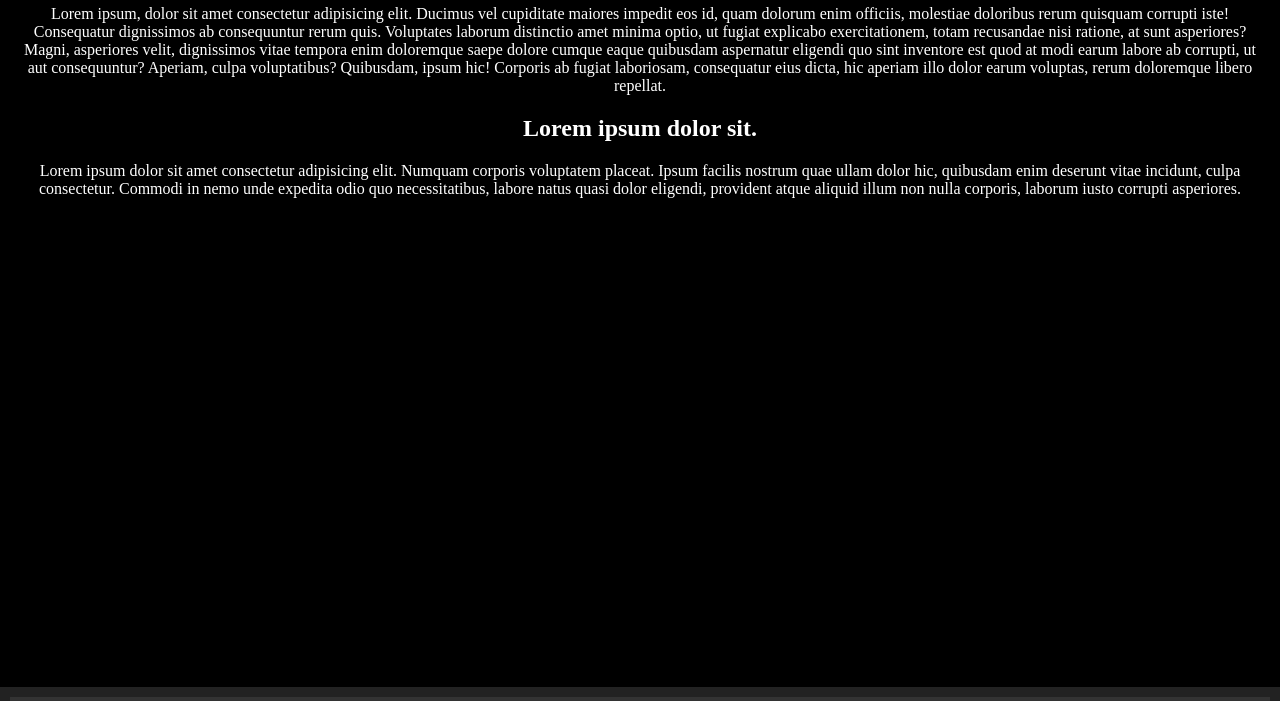
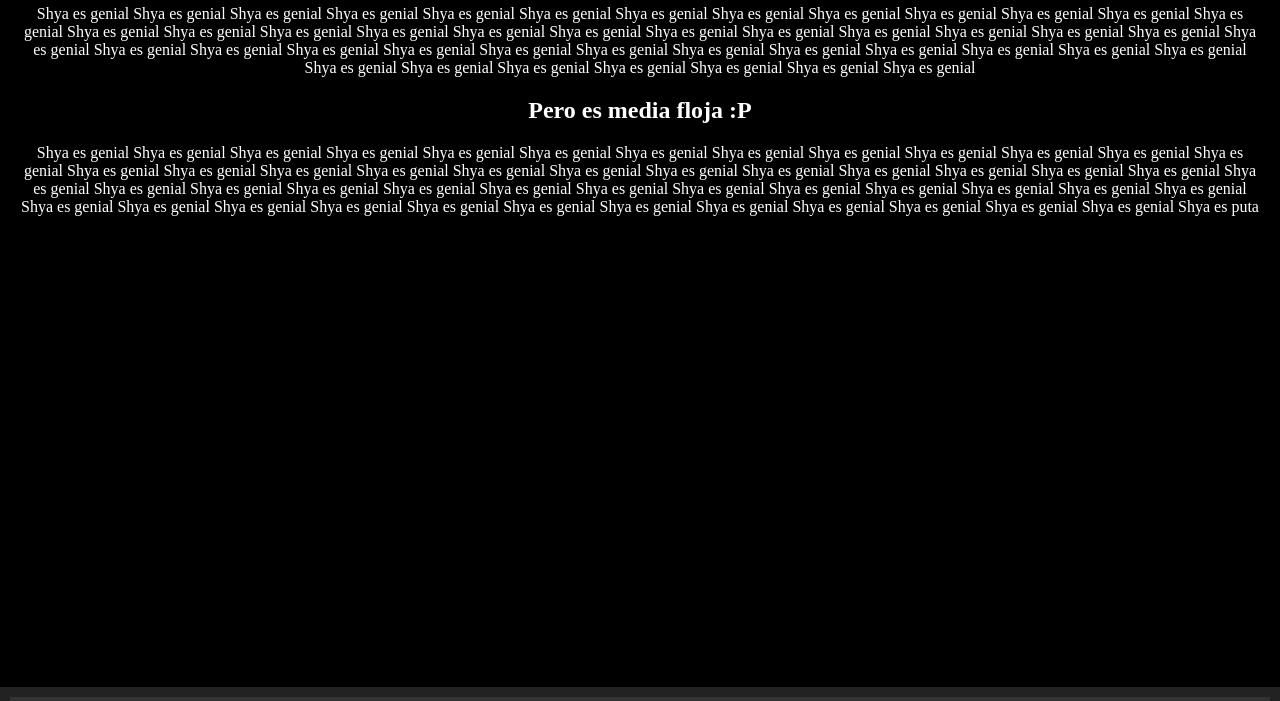
Before and after one commit to Sthyr/test_page, a plain HTML site: page index.html in a window 1280 px wide. Shown: the part 52-753 px from the top of the page. Drawn offline with Linux system fonts and the light colour scheme.

Commit message:
Changed lorem text with Shya xd

```diff
--- a/index.html
+++ b/index.html
@@ -71,32 +71,111 @@
     ></script>
   </head>
   <body>
-    <h1>Test page</h1>
+    <h1>Shya es genial</h1>
 
     <article>
       <p>
-        Lorem ipsum, dolor sit amet consectetur adipisicing elit. Ducimus vel
-        cupiditate maiores impedit eos id, quam dolorum enim officiis, molestiae
-        doloribus rerum quisquam corrupti iste! Consequatur dignissimos ab
-        consequuntur rerum quis. Voluptates laborum distinctio amet minima
-        optio, ut fugiat explicabo exercitationem, totam recusandae nisi
-        ratione, at sunt asperiores? Magni, asperiores velit, dignissimos vitae
-        tempora enim doloremque saepe dolore cumque eaque quibusdam aspernatur
-        eligendi quo sint inventore est quod at modi earum labore ab corrupti,
-        ut aut consequuntur? Aperiam, culpa voluptatibus? Quibusdam, ipsum hic!
-        Corporis ab fugiat laboriosam, consequatur eius dicta, hic aperiam illo
-        dolor earum voluptas, rerum doloremque libero repellat.
+        Shya es genial
+        Shya es genial
+        Shya es genial
+        Shya es genial
+        Shya es genial
+        Shya es genial
+        Shya es genial
+        Shya es genial
+        Shya es genial
+        Shya es genial
+        Shya es genial
+        Shya es genial
+        Shya es genial
+        Shya es genial
+        Shya es genial
+        Shya es genial
+        Shya es genial
+        Shya es genial
+        Shya es genial
+        Shya es genial
+        Shya es genial
+        Shya es genial
+        Shya es genial
+        Shya es genial
+        Shya es genial
+        Shya es genial
+        Shya es genial
+        Shya es genial
+        Shya es genial
+        Shya es genial
+        Shya es genial
+        Shya es genial
+        Shya es genial
+        Shya es genial
+        Shya es genial
+        Shya es genial
+        Shya es genial
+        Shya es genial
+        Shya es genial
+        Shya es genial
+        Shya es genial
+        Shya es genial
+        Shya es genial
+        Shya es genial
+        Shya es genial
       </p>
 
-      <h2>Lorem ipsum dolor sit.</h2>
+      <h2>Pero es media floja :P</h2>
 
       <p>
-        Lorem ipsum dolor sit amet consectetur adipisicing elit. Numquam
-        corporis voluptatem placeat. Ipsum facilis nostrum quae ullam dolor hic,
-        quibusdam enim deserunt vitae incidunt, culpa consectetur. Commodi in
-        nemo unde expedita odio quo necessitatibus, labore natus quasi dolor
-        eligendi, provident atque aliquid illum non nulla corporis, laborum
-        iusto corrupti asperiores.
+        Shya es genial
+        Shya es genial
+        Shya es genial
+        Shya es genial
+        Shya es genial
+        Shya es genial
+        Shya es genial
+        Shya es genial
+        Shya es genial
+        Shya es genial
+        Shya es genial
+        Shya es genial
+        Shya es genial
+        Shya es genial
+        Shya es genial
+        Shya es genial
+        Shya es genial
+        Shya es genial
+        Shya es genial
+        Shya es genial
+        Shya es genial
+        Shya es genial
+        Shya es genial
+        Shya es genial
+        Shya es genial
+        Shya es genial
+        Shya es genial
+        Shya es genial
+        Shya es genial
+        Shya es genial
+        Shya es genial
+        Shya es genial
+        Shya es genial
+        Shya es genial
+        Shya es genial
+        Shya es genial
+        Shya es genial
+        Shya es genial
+        Shya es genial
+        Shya es genial
+        Shya es genial
+        Shya es genial
+        Shya es genial
+        Shya es genial
+        Shya es genial
+        Shya es genial
+        Shya es genial
+        Shya es genial
+        Shya es genial
+        Shya es genial
+        Shya es puta
       </p>
     </article>
     <footer>
```
